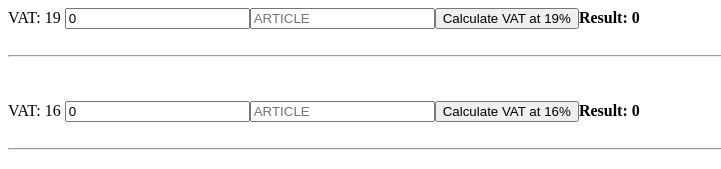
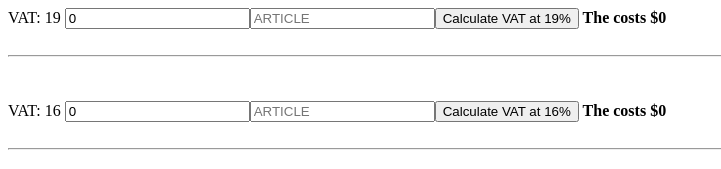
Before and after one commit to angelitaooo/wrap-up-exercise, an Angular app: page / in a window 1280 px wide. Shown: the top 169 px of the page, without its empty margins (0-721 px from the left). Built offline with nearby package versions, Linux system fonts and the light colour scheme.

Commit message:
currency pipe

```diff
--- a/src/app/vat/vat/vat.component.html
+++ b/src/app/vat/vat/vat.component.html
@@ -8,7 +8,10 @@ VAT: {{vat}}
     [value]="'Calculate VAT at ' + vat + '%'">
 </app-primary-button>
 
-<strong>Result: {{result}}</strong>
+<strong>
+  The {{article}} costs
+  {{result | currency:'USD':true:'1.0'}}
+</strong>
 
 <br>
 <br>
```
